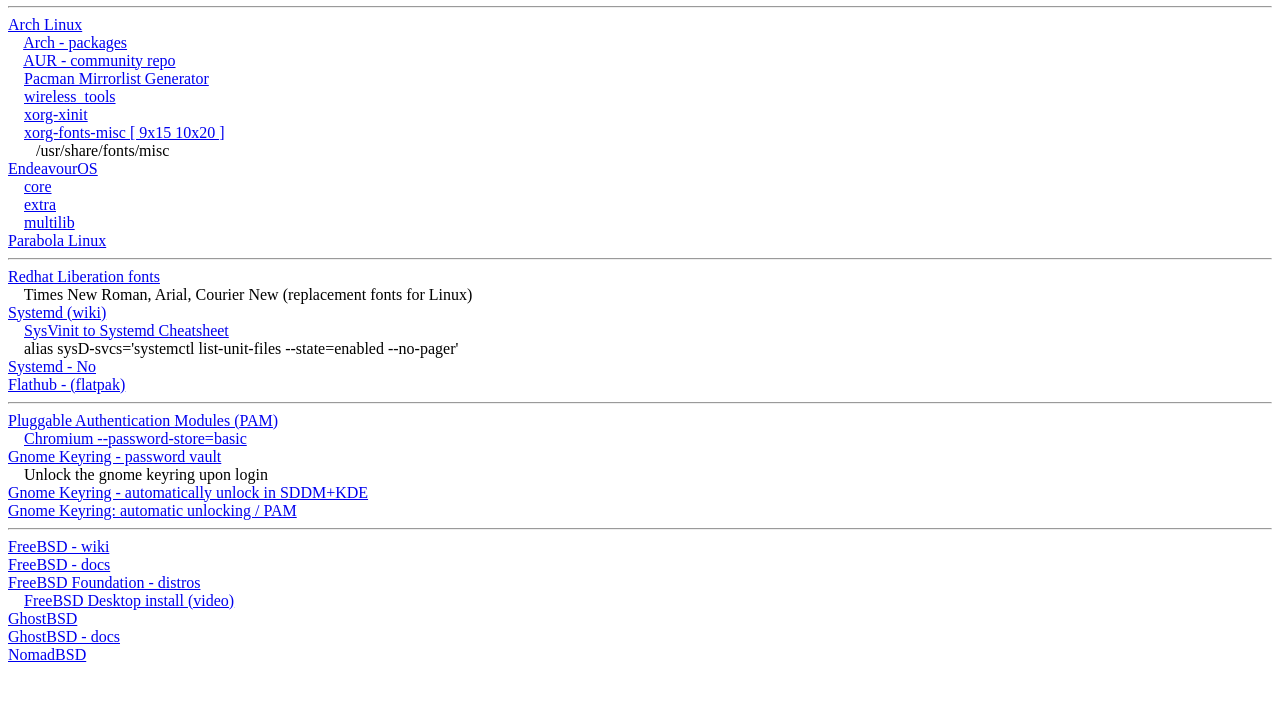
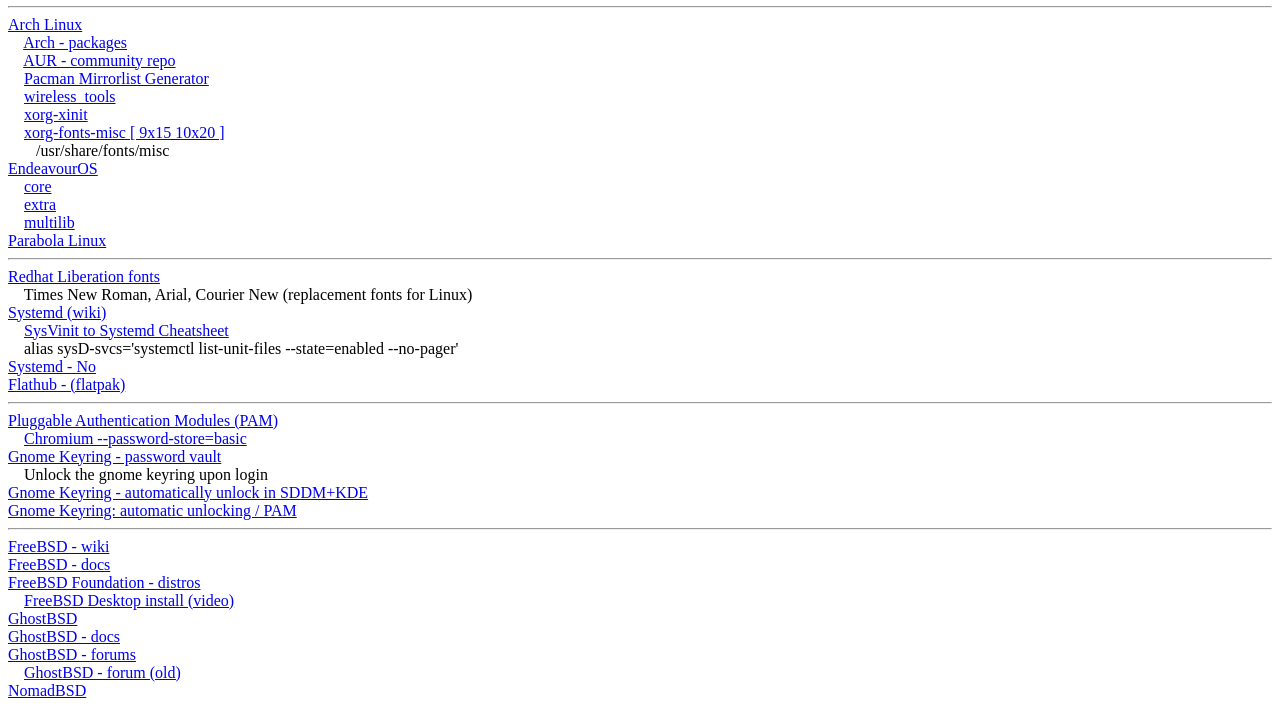
Before and after one commit to jlsoper/jlsoper.github.io, a plain HTML site: page unix.html in a window 1280 px wide. Shown: the part 3028-3736 px from the top of the page. Before the commit the page ends 3700 px from the top, so only its background shows below. Drawn offline with Linux system fonts and the light colour scheme.

Commit message:
Tue 06/17/25 20:03 -- Leopard \ jsoper

```diff
--- a/unix.html
+++ b/unix.html
@@ -249,6 +249,8 @@ Alt F1-F6, F7
     &nbsp;&nbsp;&nbsp; <a href="https://freebsdfoundation.org/freebsd-project/resourcesold/installing-a-desktop-environment-on-freebsd-video-guide/">FreeBSD Desktop install (video)</a><br>
   <a href="https://www.ghostbsd.org/">GhostBSD</a><br>
   <a href="https://ghostbsd-documentation-portal.readthedocs.io/en/latest/">GhostBSD - docs</a><br>
+  <a href="https://forums.ghostbsd.org/">GhostBSD - forums</a><br>
+    &nbsp;&nbsp;&nbsp; <a href="https://old-forums.ghostbsd.org/">GhostBSD - forum (old)</a><br>
   <a href="https://nomadbsd.org/">NomadBSD</a><br>
 
 </form>
```
